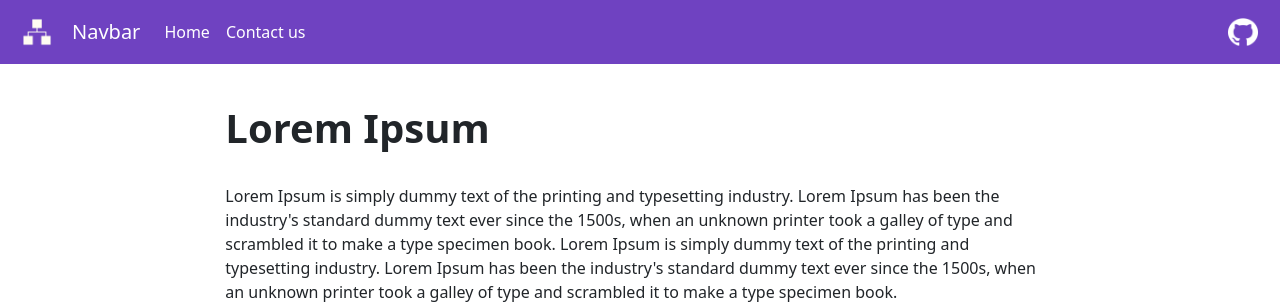
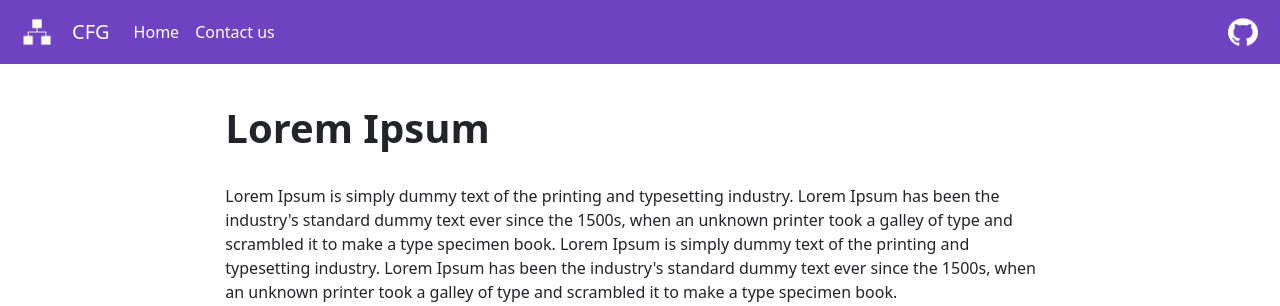
Before and after one commit to hyttttt/cfg, a Python web app: template templates/index.html in a window 1280 px wide. Shown: the top 306 px of the page. Run offline with Jinja, Linux system fonts and the light colour scheme; the template is opened without the code that fills it, so the values that code supplies are empty; some libraries are stand-ins or nearby versions.

Commit message:
feat: adjust navbar

```diff
--- a/templates/cfg.html
+++ b/templates/cfg.html
@@ -29,7 +29,7 @@
                 height="28"
               />
             </div>
-            <a class="navbar-brand" href="#">Navbar</a>
+            <a class="navbar-brand">CFG</a>
             <button
               class="navbar-toggler"
               type="button"
--- a/templates/index.html
+++ b/templates/index.html
@@ -21,7 +21,7 @@
                 height="28"
               />
             </div>
-            <a class="navbar-brand" href="#">Navbar</a>
+            <a class="navbar-brand">CFG</a>
             <button
               class="navbar-toggler"
               type="button"
```
